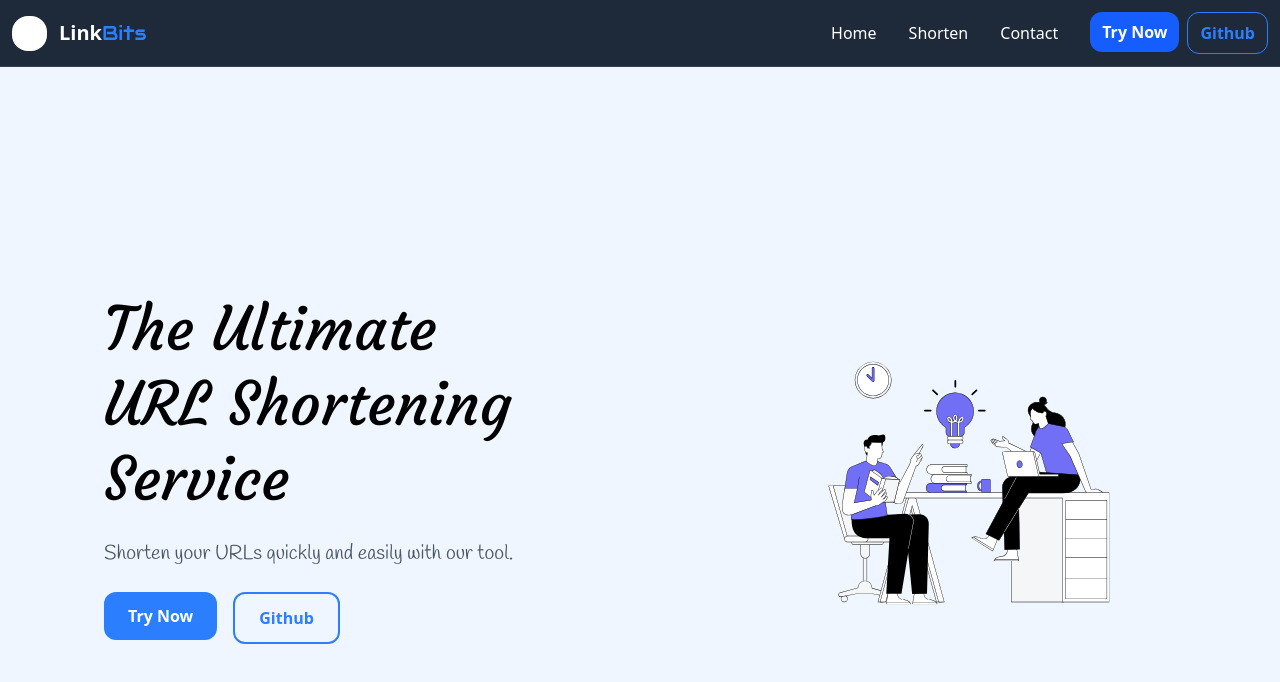
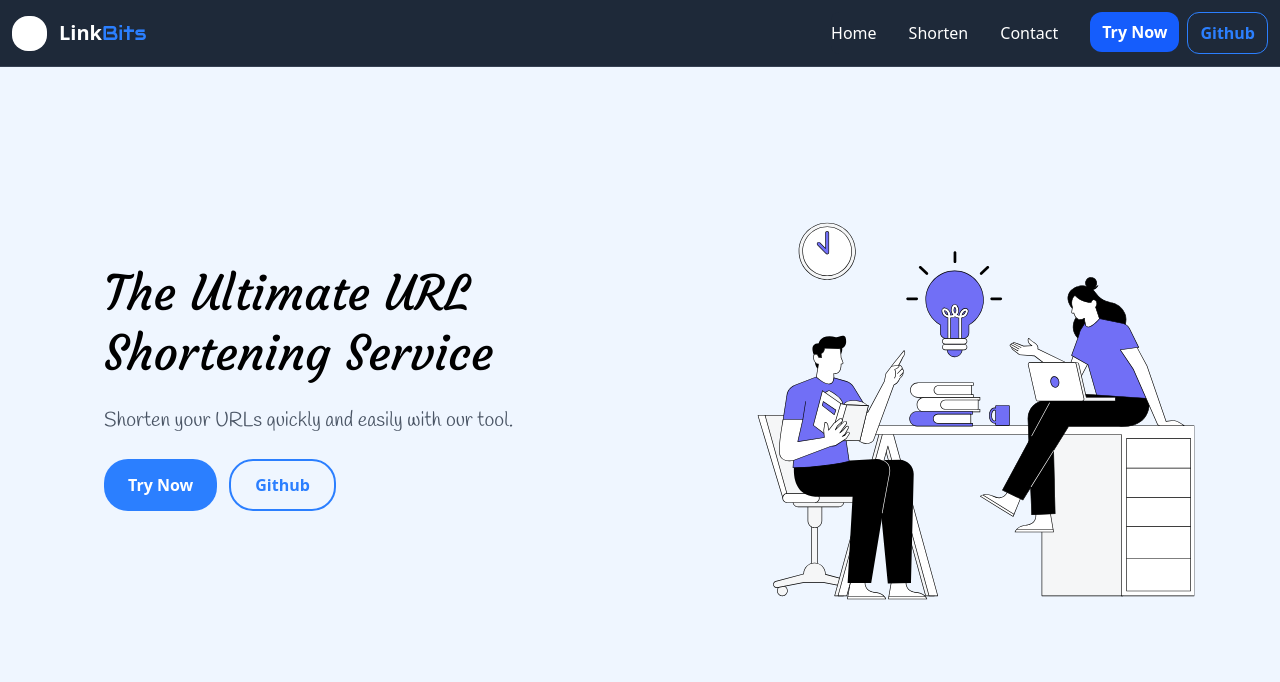
Before and after one commit to Adityakumar626/LinkBits, a Next.js app: page / in a window 1280 px wide. Shown: the top 682 px of the page. Built offline with nearby package versions, Linux system fonts and the light colour scheme.

Commit message:
ui fixes

```diff
--- a/app/page.tsx
+++ b/app/page.tsx
@@ -8,7 +8,7 @@ const eduFont = Handlee({ subsets: ["latin"], weight: "400" });
 
 export default function Home() {
   return (
-    <main className="min-h-screen flex items-center justify-center">
+    <main className="min-h-[80vh] flex items-center justify-center">
       {/* 1. Changed grid-cols-2 to grid-cols-1 for mobile, md:grid-cols-2 for desktop.
           2. Adjusted height from h-[80vh] to min-h-[80vh] to prevent content cutoff.
       */}
@@ -16,7 +16,7 @@ export default function Home() {
         {/* Text Content: Center aligned on mobile, left/center on desktop */}
         <div className="flex flex-col justify-center items-center md:items-start text-center md:text-left px-4 md:px-20 gap-6">
           <h1
-            className={`text-4xl md:text-5xl lg:text-6xl font-bold leading-tight ${handjet.className}`}
+            className={`text-4xl md:text-5xl lg:text-5xl font-bold leading-tight ${handjet.className}`}
           >
             The Ultimate URL Shortening Service
           </h1>
@@ -27,9 +27,9 @@ export default function Home() {
           </p>
 
           {/* List Style: Removed bullet points with list-none */}
-          <div className="flex space-x-4 list-none">
+          <div className="flex items-center space-x-3 list-none">
             <Link href="/shorten">
-              <button className="bg-blue-500 hover:bg-blue-700 text-white font-bold py-3 px-6 rounded-xl transition-all cursor-pointer">
+              <button className="bg-blue-500 hover:bg-blue-700 text-white font-bold py-3.5 px-6 rounded-3xl transition-all cursor-pointer">
                 Try Now
               </button>
             </Link>
@@ -37,7 +37,7 @@ export default function Home() {
               href="https://github.com/Adityakumar626/LinkBits"
               target="_blank"
             >
-              <button className="hover:bg-blue-500 hover:text-white text-blue-500 border-2 border-blue-500 font-bold py-3 px-6 rounded-xl transition-all cursor-pointer">
+              <button className="hover:bg-blue-500 hover:text-white text-blue-500 border-2 border-blue-500 font-bold py-3 px-6 rounded-3xl transition-all cursor-pointer">
                 Github
               </button>
             </Link>
@@ -51,7 +51,9 @@ export default function Home() {
           <Image
             src="/alpha.svg"
             alt="Link Shortener Illustration"
-            fill={true}
+            // fill={true}
+            width={1000}
+            height={1000}
             className="object-contain" // Ensures image doesn't stretch weirdly
             priority
           />
--- a/components/Navbar.tsx
+++ b/components/Navbar.tsx
@@ -67,7 +67,7 @@ const Navbar = () => {
             <li className="w-full md:w-auto">
               <Link
                 href="/"
-                className="block py-2 px-3 text-white rounded hover:bg-gray-600 transition-colors duration-200 md:bg-transparent md:hover:text-blue-500 md:p-0 w-full text-center md:text-left"
+                className="block py-2 px-3 text-white rounded md:bg-transparent md:hover:text-blue-500 md:p-0 w-full text-center md:text-left"
                 onClick={() => setIsMenuOpen(false)}
               >
                 Home
@@ -76,7 +76,7 @@ const Navbar = () => {
             <li className="w-full md:w-auto">
               <Link
                 href="/shorten"
-                className="block py-2 px-3 text-white rounded hover:bg-gray-600 transition-colors duration-200 md:bg-transparent md:hover:text-blue-500 md:p-0 w-full text-center md:text-left"
+                className="block py-2 px-3 text-white rounded md:bg-transparent md:hover:text-blue-500 md:p-0 w-full text-center md:text-left"
                 onClick={() => setIsMenuOpen(false)}
               >
                 Shorten
@@ -85,7 +85,7 @@ const Navbar = () => {
             <li className="w-full md:w-auto">
               <Link
                 href="/contact"
-                className="block py-2 px-3 text-white rounded hover:bg-gray-600 transition-colors duration-200 md:bg-transparent md:hover:text-blue-500 md:p-0 w-full text-center md:text-left"
+                className="block py-2 px-3 text-white rounded md:bg-transparent md:hover:text-blue-500 md:p-0 w-full text-center md:text-left"
                 onClick={() => setIsMenuOpen(false)}
               >
                 Contact
@@ -93,7 +93,7 @@ const Navbar = () => {
             </li>
 
             {/* Buttons Container - using items-stretch and w-full */}
-            <li className="flex flex-col md:flex-row gap-2 py-2 md:py-0 w-full md:w-auto">
+            <li className="flex flex-col justify-center md:flex-row gap-2 py-2 md:py-0 w-full md:w-auto">
               <Link
                 href="/shorten"
                 className="w-full md:w-auto"
```
